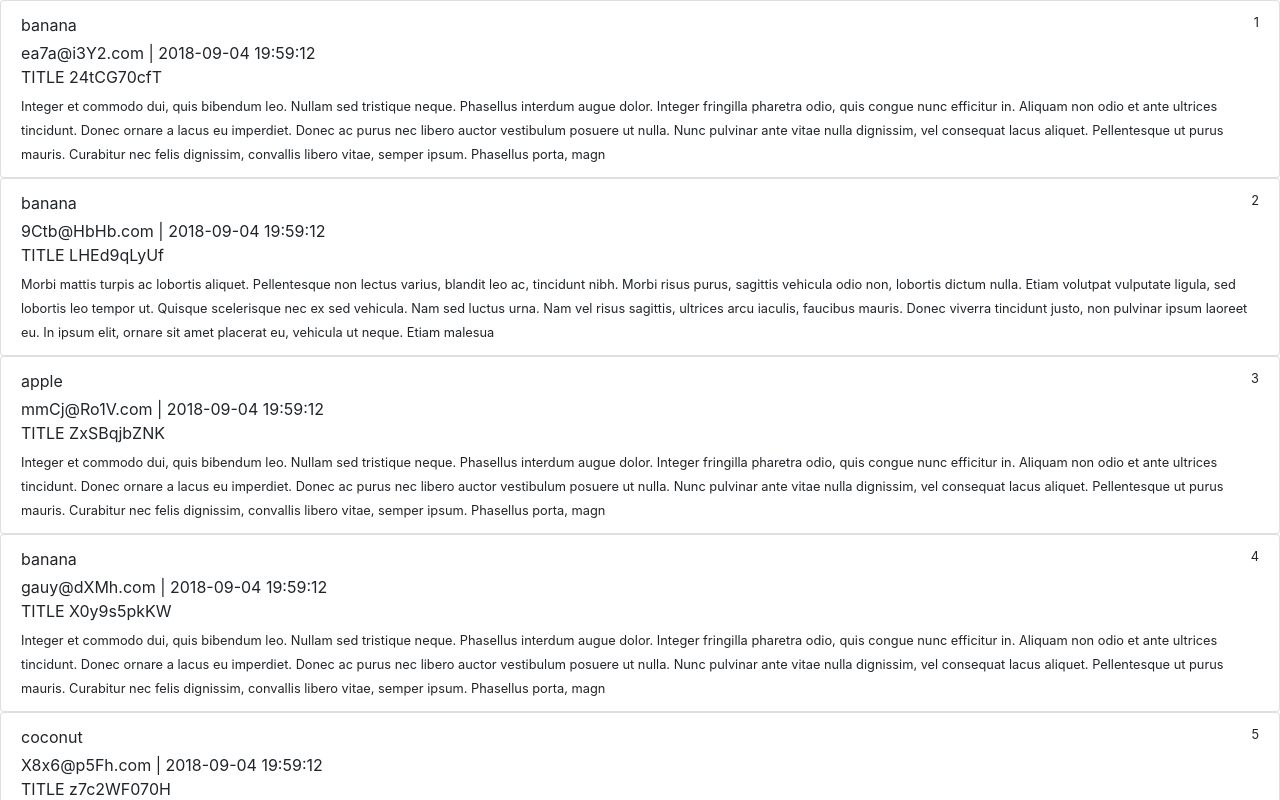
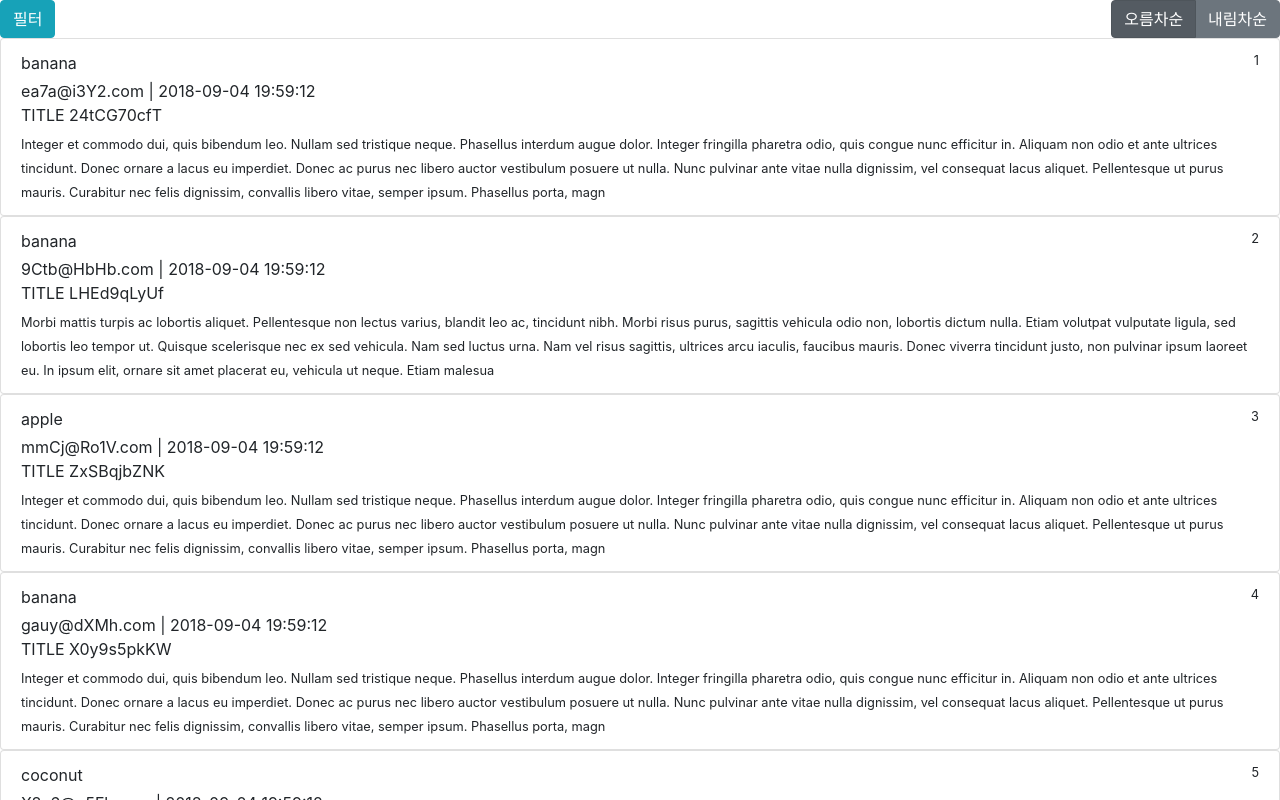
Before and after one commit to ghwlchlaks/interview-04, a Vue app: page / in a window 1280 px wide. Shown: the top 800 px of the page. Built offline with nearby package versions, Linux system fonts and the light colour scheme.

Commit message:
리스트 구현 및 정렬 기능 구현

```diff
--- a/src/App.vue
+++ b/src/App.vue
@@ -1,6 +1,19 @@
 <template>
   <div id="app">
     <!-- <img alt="Vue logo" src="./assets/logo.png"> -->
+    <div>
+      <button type="button" class="btn btn-info">필터</button>
+
+      <div class="btn-group btn-group-toggle btn-sort" data-toggle="buttons">
+        <label class="btn btn-secondary active" v-on:click="sortClickHandler(false)">
+          <input type="radio" id="option1" autocomplete="off" checked> 오름차순
+        </label>
+        <label class="btn btn-secondary" v-on:click="sortClickHandler(true)">
+          <input type="radio" id="option2" autocomplete="off"> 내림차순
+        </label>
+      </div>
+    </div>
+
     <List v-for="item in items" :key="item.no" :item="item" :categories="categories"/>
   </div>
 </template>
@@ -20,9 +33,27 @@ export default {
       items: listItem.list,
       categories: categoryItem.list
     };
+  },
+  methods: {
+    sortClickHandler: function(isDesc) {
+      if (isDesc) {
+        // 내림차순
+        this.items.sort(function(a, b) {
+          return +a.no > +b.no ? -1 : +a.no < +b.no ? 1 : 0;
+        });
+      } else {
+        // 올림차순
+        this.items.sort(function(a, b) {
+          return +a.no < +b.no ? -1 : +a.no > +b.no ? 1 : 0;
+        });
+      }
+    }
   }
 };
 </script>
 
 <style lang='less'>
+.btn-sort {
+  float: right;
+}
 </style>
```
Also changed, not shown: package.json (+8 -6 lines), src/components/List.vue (+7 -5 lines).
